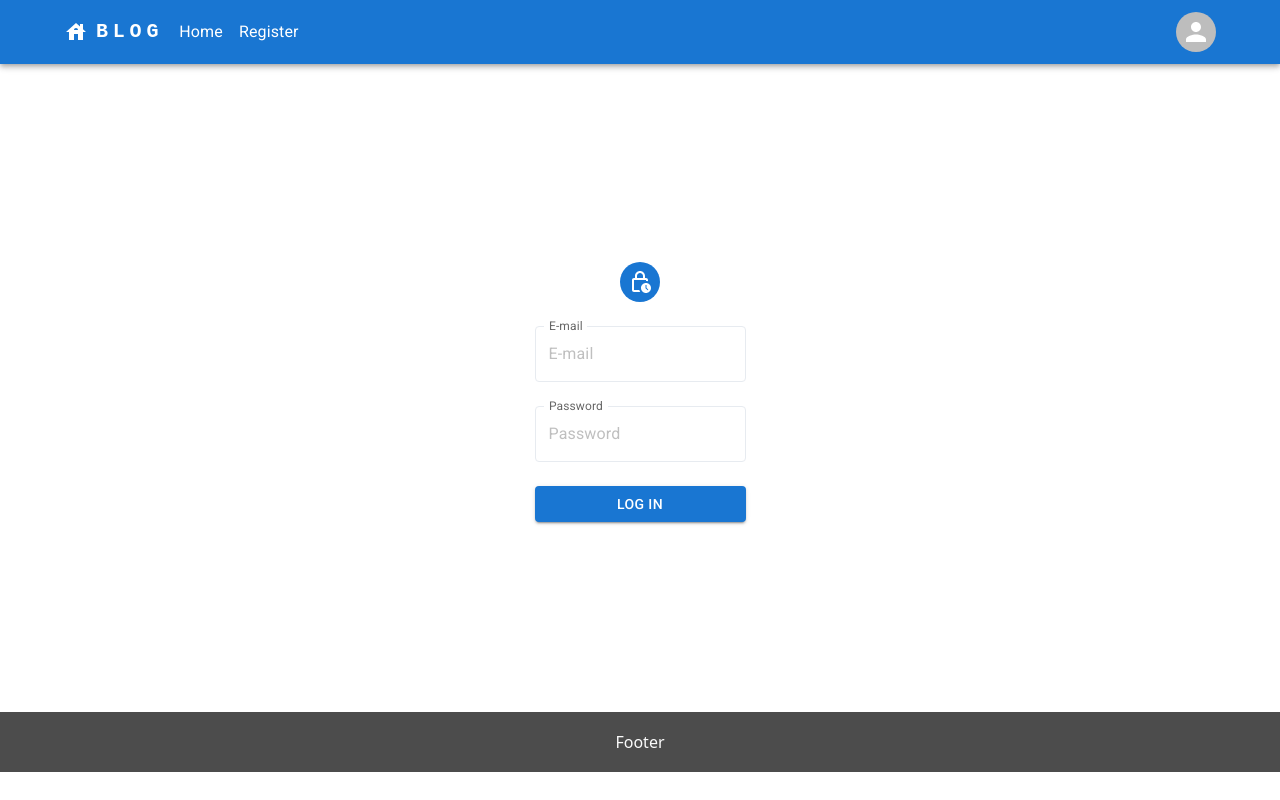
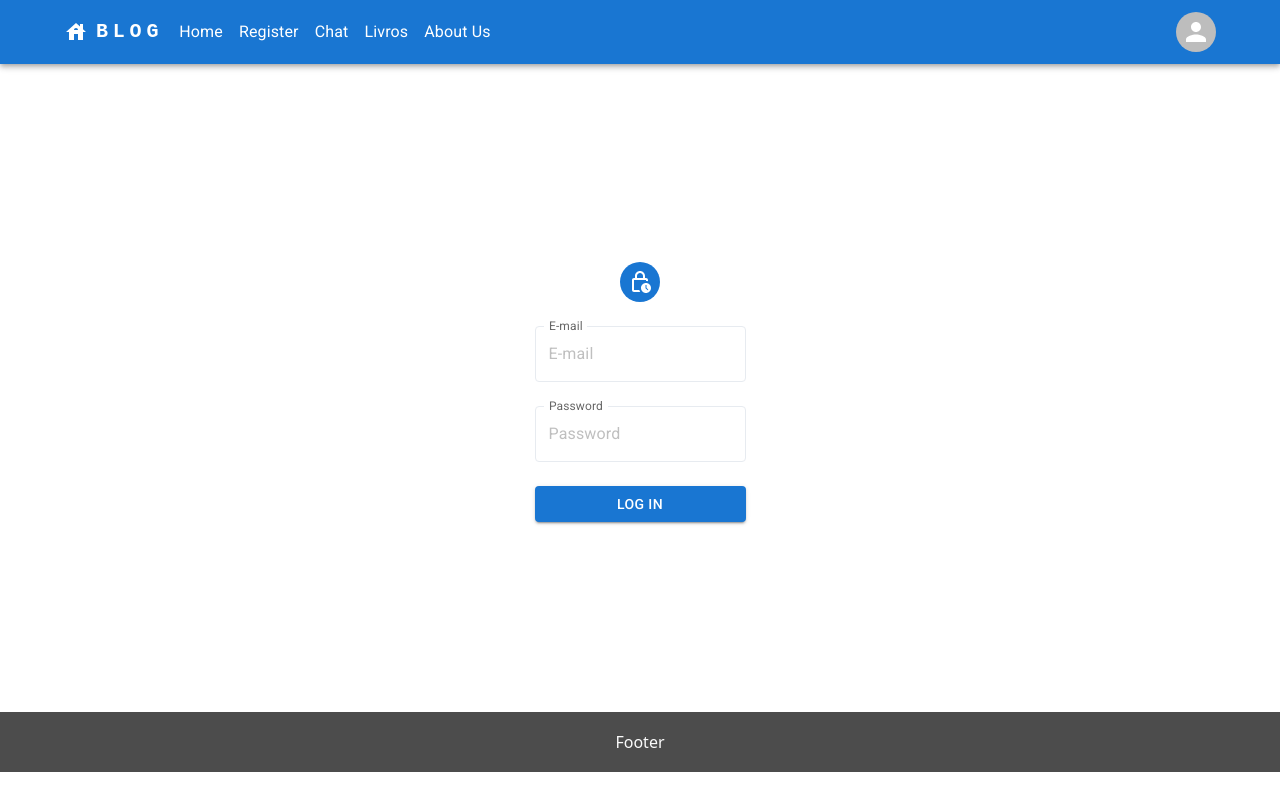
Before and after one commit to JonathanHFA1/Decode-PAP, a React (Create React App) app in the folder frontend/: page /login in a window 1280 px wide. Built offline with nearby package versions, Linux system fonts and the light colour scheme.

Commit message:
+++
Chat Real Time

```diff
--- a/frontend/src/App.js
+++ b/frontend/src/App.js
@@ -19,6 +19,7 @@ import Register from './pages/Register';
 import SingleBook from './pages/SingleBook';
 import BookApi from './BookApi';
 import Chat from './components/Chat';
+import UserChat from './UserChat';
 
 
 //HOC
@@ -40,6 +41,7 @@ const App = () => {
               <Route path="/livros" element={<BookApi />} />
               <Route path="/register" element={<Register />} />
               <Route path="/post/:id" element={<SingleBook />} />
+              <Route path="/UserChat" element={<UserChat/>} />
               <Route
                 path="/admin/dashboard"
                 element={
@@ -73,6 +75,14 @@ const App = () => {
                 }
 
               />
+              <Route
+                path="../UserChat"
+                element={
+                  <AdminRoute>
+                    <AdminDashboarHOC />
+                  </AdminRoute>
+                }
+              />
               <Route path="*" element={<NotFound />} />
             </Routes>
           </BrowserRouter>
--- a/frontend/src/components/Navbar.js
+++ b/frontend/src/components/Navbar.js
@@ -149,9 +149,34 @@ const Navbar = () => {
 
                         <Typography
                             onClick={handleCloseNavMenu}
-                            sx={{ my: 2, color: 'white', display: 'block' }}>
+                            sx={{ my: 2, color: 'white', display: 'block', mr: 2 }}>
                             <Link to="/register" style={{ color: 'white', textDecoration: "none" }}>
                                 Register
+                            </Link>
+                        </Typography>
+
+                        <Typography
+                            onClick={handleCloseNavMenu}
+                            sx={{ my: 2, color: 'white', display: 'block', mr: 2 }}>
+                            <Link to="../UserChat" style={{ color: 'white', textDecoration: "none" }}>
+                                Chat
+                            </Link>
+                        </Typography>
+
+                        <Typography
+                            onClick={handleCloseNavMenu}
+                            sx={{ my: 2, color: 'white', display: 'block', mr: 2 }}>
+                            <Link to="/" style={{ color: 'white', textDecoration: "none" }}>
+                                Livros
+                            </Link>
+                        </Typography>
+
+
+                        <Typography
+                            onClick={handleCloseNavMenu}
+                            sx={{ my: 2, color: 'white', display: 'block', mr: 2 }}>
+                            <Link to="/" style={{ color: 'white', textDecoration: "none" }}>
+                                About Us
                             </Link>
                         </Typography>
 
```
Also changed, not shown: frontend/src/UserChat.js (renamed from frontend/src/Chat.js, +4 -4 lines), frontend/src/components/NavbarChat.jsx (renamed from frontend/src/components/Navbar.jsx).
